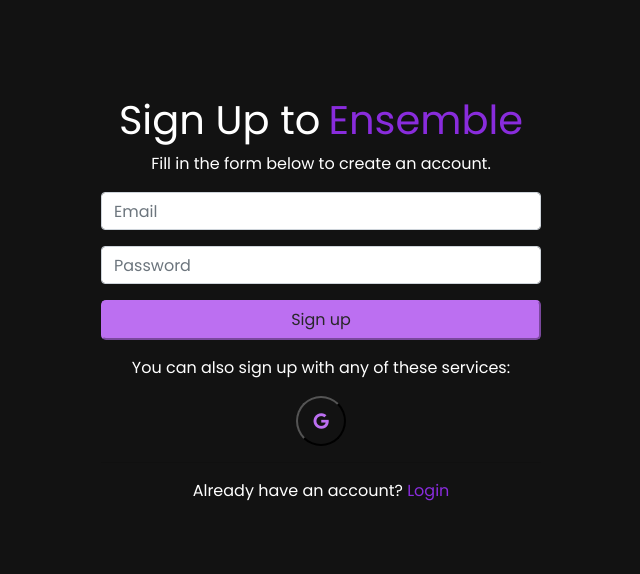
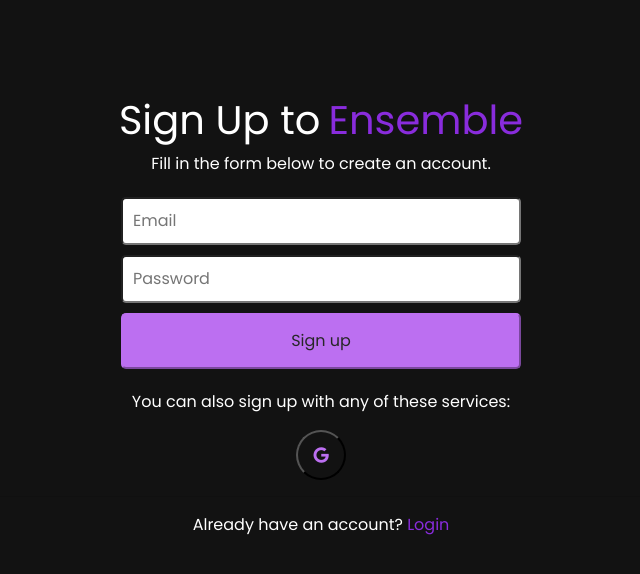
Before and after one commit to jeffreyluoxlvii/ensemble, a React (Create React App) app: page /signup in a window 1280 px wide. Shown: the top 574 px of the page, without its empty margins (319-959 px from the left). Built offline with nearby package versions, Linux system fonts and the light colour scheme; no server answers.

Commit message:
speaker icon and button update

```diff
--- a/src/pages/Login.js
+++ b/src/pages/Login.js
@@ -41,7 +41,6 @@
 
   render() {
     return (
-      <div className="logInBox">
         <form
           className="mt-5 py-5 px-5"
           autoComplete="off"
@@ -60,9 +59,9 @@
             Fill in the form below to login to your account.
           </p>
           </div>
-          <div className="form-group">
+          <div className="logInBox">
             <input
-              className="form-control"
+              className="form-control2"
               placeholder="Email"
               name="email"
               type="email"
@@ -70,9 +69,9 @@
               value={this.state.email}
             />
           </div>
-          <div className="form-group">
+          <div className="logInBox">
             <input
-              className="form-control"
+              className="form-control2"
               placeholder="Password"
               name="password"
               onChange={this.handleChange}
@@ -105,8 +104,6 @@
           </div>
 
         </form>
-
-      </div>
     );
   }
 }
--- a/src/pages/Play.js
+++ b/src/pages/Play.js
@@ -236,7 +236,9 @@
                   </button>
                 </div>
                 <div className="slider">
-                  <input type="range" min="0" max="1" step="0.02" onChange={this.setVolume} value={this.state.playerVolume} class="range blue" />
+                <div className="soundIconLeft"><i class="fas fa-volume-off"></i></div>
+                 <input type="range" min="0" max="1" step="0.01" onChange={this.setVolume} value={this.state.playerVolume} class="range blue"/>
+                 <div className="soundIconRight"><i class="fas fa-volume-up"></i></div>
                 </div>
               </div>
             </div>
--- a/src/pages/Signup.js
+++ b/src/pages/Signup.js
@@ -43,7 +43,7 @@
 
   render() {
     return (
-      <div className="logInBox">
+
         <form className="mt-5 py-5 px-5" onSubmit={this.handleSubmit}>
         <div className="logInBox">
         <h1 className="text1">
@@ -56,15 +56,17 @@
         <div className="logInBox">
           <p className="text">Fill in the form below to create an account.</p>
           </div>
-          <div className="form-group">
-            <input className="form-control" placeholder="Email" name="email" type="email" onChange={this.handleChange} value={this.state.email}></input>
+          <div className="logInBox">
+            <input className="form-control2" placeholder="Email" name="email" type="email" onChange={this.handleChange} value={this.state.email}></input>
           </div>
-          <div className="form-group">
-            <input className="form-control" placeholder="Password" name="password" onChange={this.handleChange} value={this.state.password} type="password"></input>
+          <div className="logInBox">
+            <input className="form-control2" placeholder="Password" name="password" onChange={this.handleChange} value={this.state.password} type="password"></input>
           </div>
+          <div className="logInBox">
           <div className="form-group">
             {this.state.error ? <p className="text-danger">{this.state.error}</p> : null}
             <button className="signUpButton" type="submit">Sign up</button>
+          </div>
           </div>
           <div className="logInBox">
           <p className="text">You can also sign up with any of these services:</p>
@@ -79,7 +81,7 @@
           <p className="text1">Already have an account? <Link to="/login"><p className="text2">Login</p></Link></p>
           </div>
         </form>
-      </div>
+
     )
   }
 }
--- a/src/styles.css
+++ b/src/styles.css
@@ -20,8 +20,12 @@
   background-color: #bc6ff1;
   color:#272727;
   border-radius:5px;
-  width:50vh;
-  height: 5vh;
+  width: 50vh;
+  margin-top:5px;
+  margin-bottom:5px;
+  border-radius: 5px;
+  padding:10px;
+  height: 7vh;
   border-color: #bc6ff1;
 }
 .logInButton:hover {
@@ -29,6 +33,12 @@
   color:#272727;
   border-radius:5px;
   border-color: #892cdc;
+  width: 50vh;
+  margin-top:5px;
+  margin-bottom:5px;
+  border-radius: 5px;
+  padding:10px;
+  height: 7vh;
 }
 .googleLogIn {
   background-color:#121212;
@@ -54,6 +64,13 @@
 .form-control {
   width: 100%;
 }
+.form-control2 {
+  width: 50vh;
+  margin-top:5px;
+  margin-bottom:5px;
+  border-radius: 5px;
+  padding:10px;
+}
 .logInBox {
   display: flex;
   align-items: center;
@@ -68,9 +85,12 @@
 .signUpButton {
   background-color: #bc6ff1;
   color:#272727;
-  border-radius:5px;
-  width:55vh;
-  height: 5vh;
+  width: 50vh;
+  margin-top:5px;
+  margin-bottom:5px;
+  border-radius: 5px;
+  padding:10px;
+  height: 7vh;
   border-color: #bc6ff1;
 }
 .signUpButton:hover {
@@ -78,6 +98,12 @@
   color:#272727;
   border-radius:5px;
   border-color: #892cdc;
+  width: 50vh;
+  margin-top:5px;
+  margin-bottom:5px;
+  border-radius: 5px;
+  padding:10px;
+  height: 7vh;
 }
 .googleSignUp {
   background-color:#121212;
```
